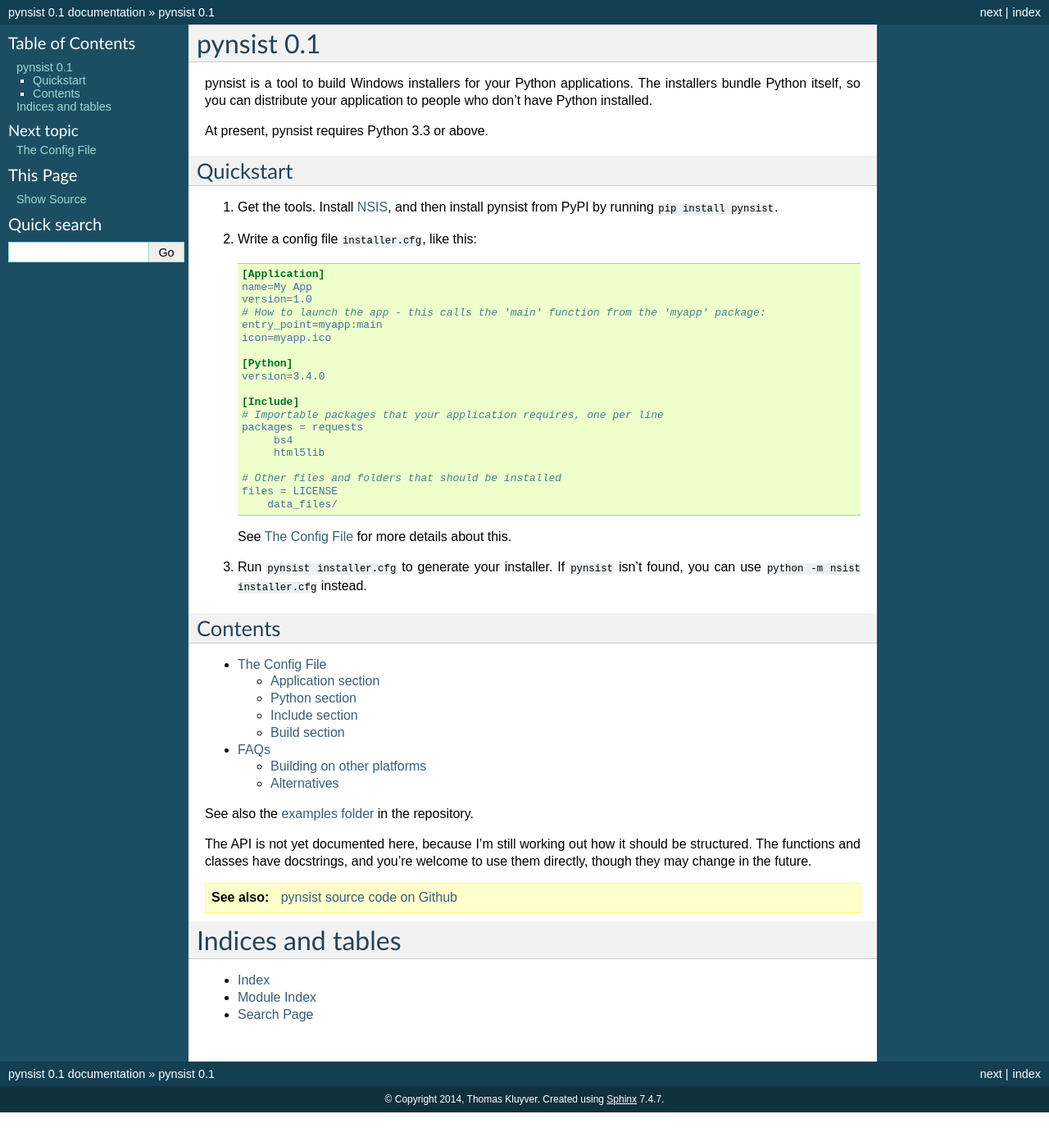
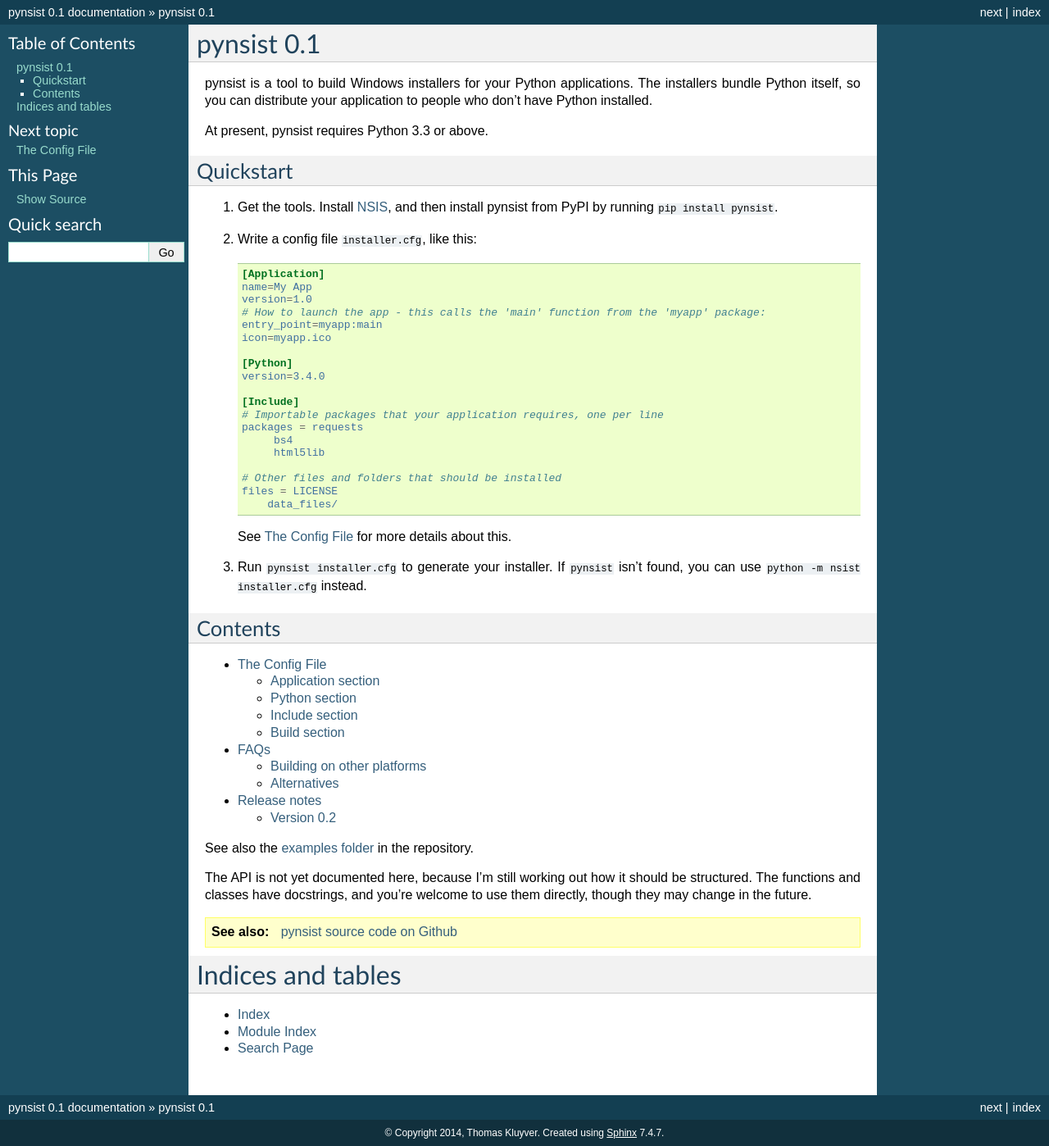
Before and after one commit to takluyver/pynsist, a Sphinx documentation site: the page built from doc/index.rst, in a window 1280 px wide. Shown: the whole page at 82% size. Built offline with Sphinx 7.4.7, drawn with Linux system fonts in a browser that asks for light colours; before the commit the page ends 1357 px from its top, so only the background shows below that.

Commit message:
Add release notes

```diff
--- a/doc/index.rst
+++ b/doc/index.rst
@@ -50,6 +50,7 @@
 
    cfgfile
    faq
+   releasenotes
 
 See also the `examples folder <https://github.com/takluyver/pynsist/tree/master/examples>`_
 in the repository.
--- /dev/null
+++ b/doc/releasenotes.rst
@@ -0,0 +1,7 @@
+Release notes
+=============
+
+Version 0.2
+-----------
+
+* Python 2 support, thanks to `Johannes Baiter <https://github.com/jbaiter>`_
```
